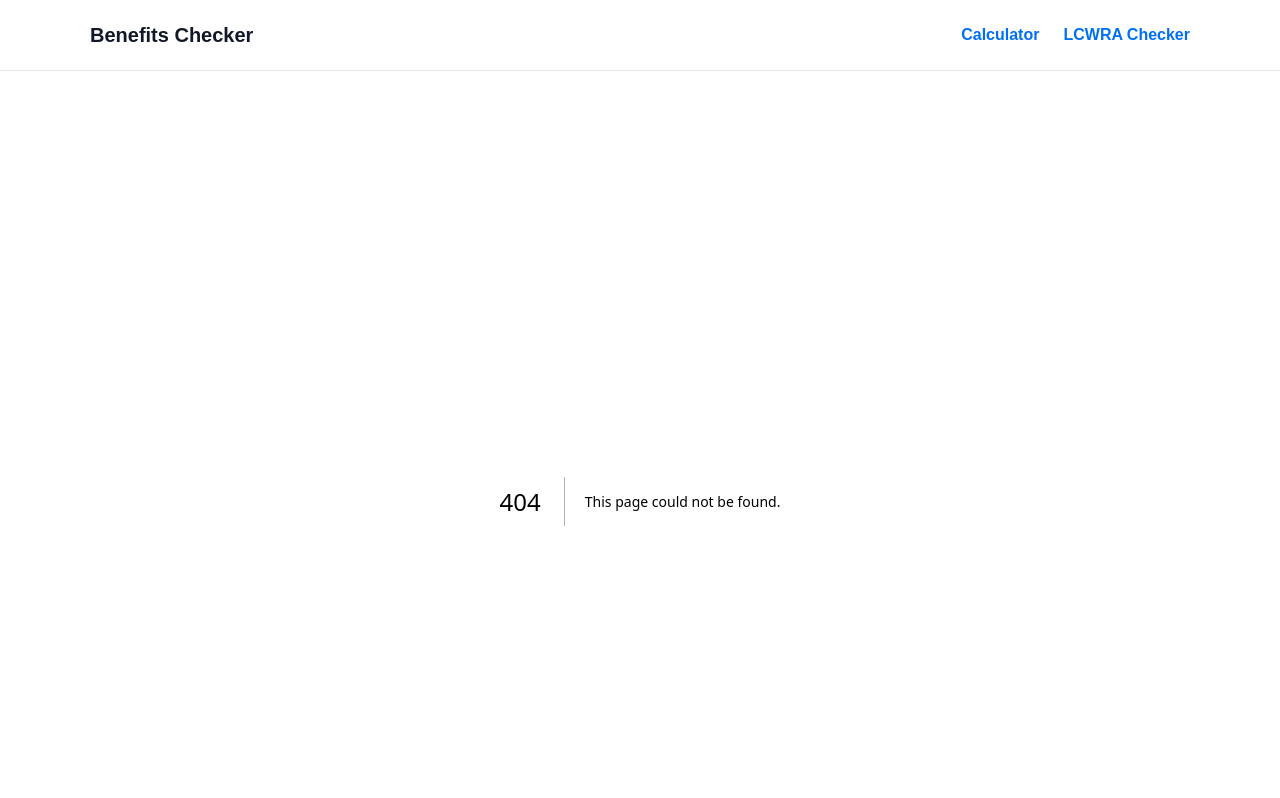
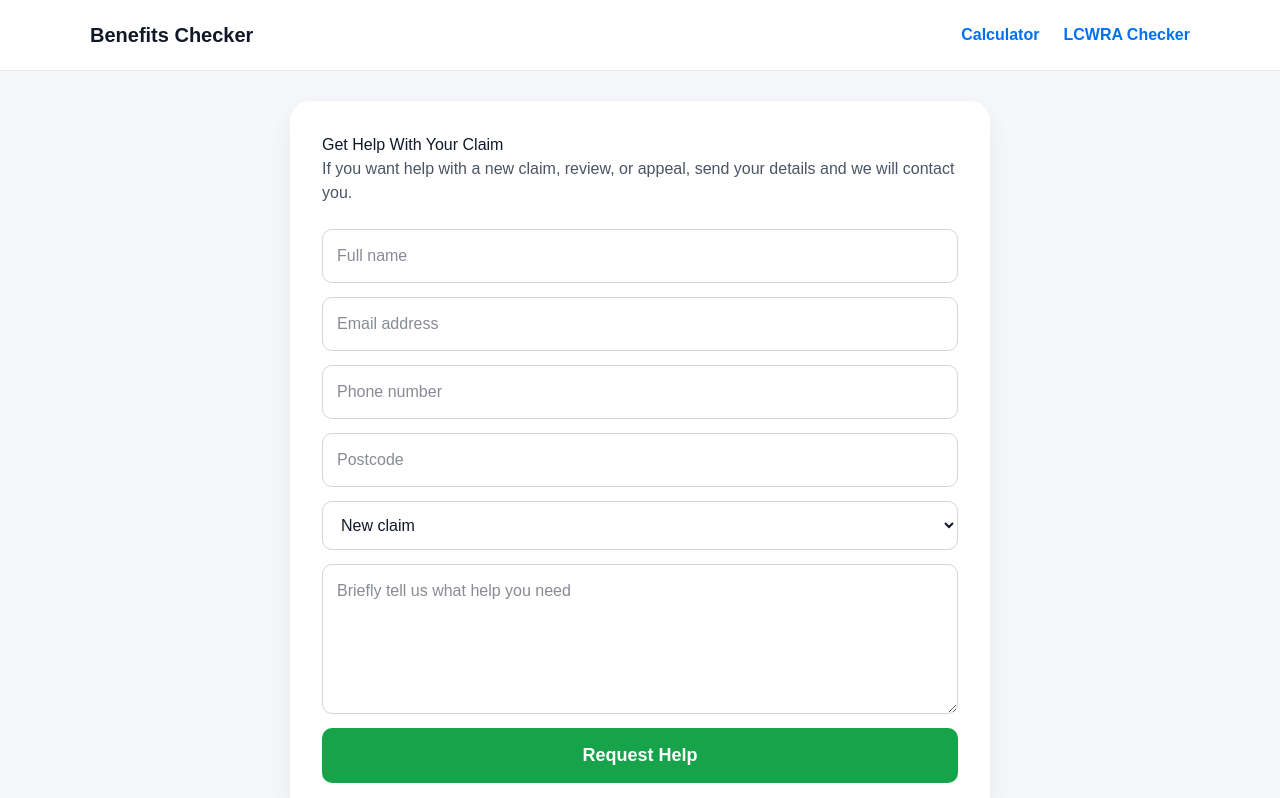
Before and after one commit to deesingh82-art/uk-benefits-platform, a Next.js app: page /help in a window 1280 px wide. Before the commit this address had no page. Shown: the top 798 px of the page. Built offline with nearby package versions, Linux system fonts and the light colour scheme.

Commit message:
Add lead capture form

```diff
--- /dev/null
+++ b/app/api/lead/route.ts
@@ -0,0 +1,36 @@
+import { NextResponse } from "next/server";
+import { supabaseAdmin } from "../../../lib/supabaseAdmin";
+
+export async function POST(req: Request) {
+  try {
+    const form = await req.formData();
+
+    const lead = {
+      name: String(form.get("name") || ""),
+      email: String(form.get("email") || ""),
+      phone: String(form.get("phone") || ""),
+      postcode: String(form.get("postcode") || ""),
+      type: String(form.get("type") || ""),
+      message: String(form.get("message") || ""),
+    };
+
+    const { error } = await supabaseAdmin.from("leads").insert([lead]);
+
+    if (error) {
+      return NextResponse.json(
+        { error: "Could not save lead", details: error.message },
+        { status: 500 }
+      );
+    }
+
+    return NextResponse.redirect(new URL("/thank-you", req.url));
+  } catch (err) {
+    return NextResponse.json(
+      {
+        error: "Server error",
+        details: err instanceof Error ? err.message : "Unknown error",
+      },
+      { status: 500 }
+    );
+  }
+}
--- /dev/null
+++ b/app/help/page.tsx
@@ -0,0 +1,104 @@
+export default function HelpPage() {
+  return (
+    <div
+      style={{
+        maxWidth: "700px",
+        margin: "0 auto",
+        background: "#ffffff",
+        padding: "32px",
+        borderRadius: "20px",
+        boxShadow: "0 8px 24px rgba(0,0,0,0.06)",
+      }}
+    >
+      <h1 style={{ marginTop: 0, color: "#111827" }}>Get Help With Your Claim</h1>
+
+      <p style={{ color: "#4b5563", marginBottom: "24px" }}>
+        If you want help with a new claim, review, or appeal, send your details and
+        we will contact you.
+      </p>
+
+      <form method="POST" action="/api/lead">
+        <input
+          name="name"
+          placeholder="Full name"
+          required
+          style={inputStyle}
+        />
+
+        <input
+          name="email"
+          type="email"
+          placeholder="Email address"
+          required
+          style={inputStyle}
+        />
+
+        <input
+          name="phone"
+          placeholder="Phone number"
+          required
+          style={inputStyle}
+        />
+
+        <input
+          name="postcode"
+          placeholder="Postcode"
+          style={inputStyle}
+        />
+
+        <select name="type" style={inputStyle} defaultValue="New claim">
+          <option>New claim</option>
+          <option>Review / increase</option>
+          <option>Appeal decision</option>
+          <option>General help</option>
+        </select>
+
+        <textarea
+          name="message"
+          placeholder="Briefly tell us what help you need"
+          rows={5}
+          style={textAreaStyle}
+        />
+
+        <button type="submit" style={buttonStyle}>
+          Request Help
+        </button>
+      </form>
+    </div>
+  );
+}
+
+const inputStyle: React.CSSProperties = {
+  display: "block",
+  width: "100%",
+  marginBottom: "14px",
+  padding: "14px",
+  borderRadius: "10px",
+  border: "1px solid #d1d5db",
+  fontSize: "16px",
+  boxSizing: "border-box",
+};
+
+const textAreaStyle: React.CSSProperties = {
+  display: "block",
+  width: "100%",
+  marginBottom: "14px",
+  padding: "14px",
+  borderRadius: "10px",
+  border: "1px solid #d1d5db",
+  fontSize: "16px",
+  boxSizing: "border-box",
+  fontFamily: "inherit",
+};
+
+const buttonStyle: React.CSSProperties = {
+  width: "100%",
+  padding: "14px",
+  background: "#16a34a",
+  color: "#ffffff",
+  border: "none",
+  borderRadius: "10px",
+  fontWeight: 700,
+  fontSize: "18px",
+  cursor: "pointer",
+};
--- /dev/null
+++ b/app/thank-you/page.tsx
@@ -0,0 +1,18 @@
+export default function ThankYouPage() {
+  return (
+    <div
+      style={{
+        maxWidth: "700px",
+        margin: "0 auto",
+        background: "#ffffff",
+        padding: "32px",
+        borderRadius: "20px",
+        boxShadow: "0 8px 24px rgba(0,0,0,0.06)",
+        textAlign: "center",
+      }}
+    >
+      <h1 style={{ marginTop: 0 }}>Thank you</h1>
+      <p>We have received your request and will contact you shortly.</p>
+    </div>
+  );
+}
```
